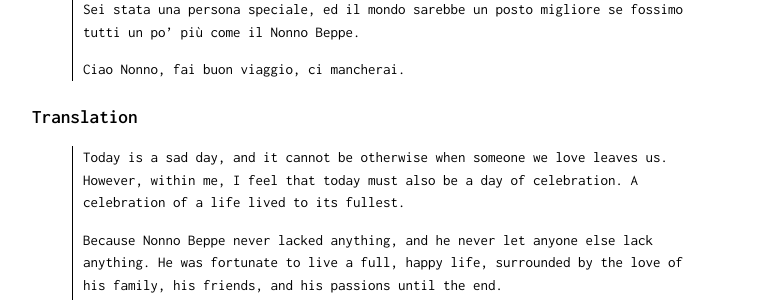
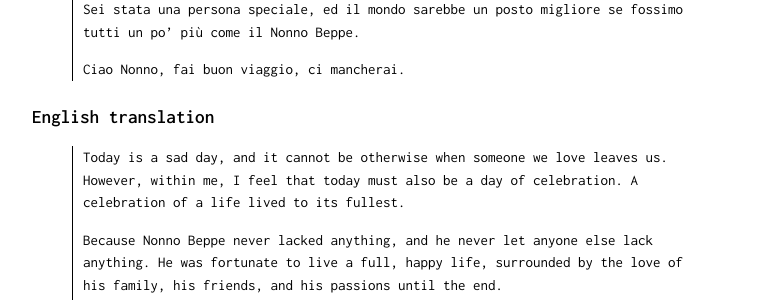
Before and after one commit to officer-rosmarino/officer-rosmarino.github.io, a Jekyll site: the page built from _posts/2024-01-10-grandpa.markdown, in a window 1280 px wide. Shown: the part 852-1152 px from the top of the page, without its empty margins (258-1021 px from the left). Built offline with Jekyll 4.4.1, drawn with Linux system fonts in a browser that asks for light colours.

Commit message:
fix wording

```diff
--- a/_posts/2024-01-10-grandpa.markdown
+++ b/_posts/2024-01-10-grandpa.markdown
@@ -28,7 +28,7 @@ My grandpa died on Sept 25th, 2021. This is are the words I wrote for him at the
 >
 >Ciao Nonno, fai buon viaggio, ci mancherai.
 
-### Translation
+### English translation
 
 > Today is a sad day, and it cannot be otherwise when someone we love leaves us. However, within me, I feel that today must also be a day of celebration. A celebration of a life lived to its fullest.
 >
```
